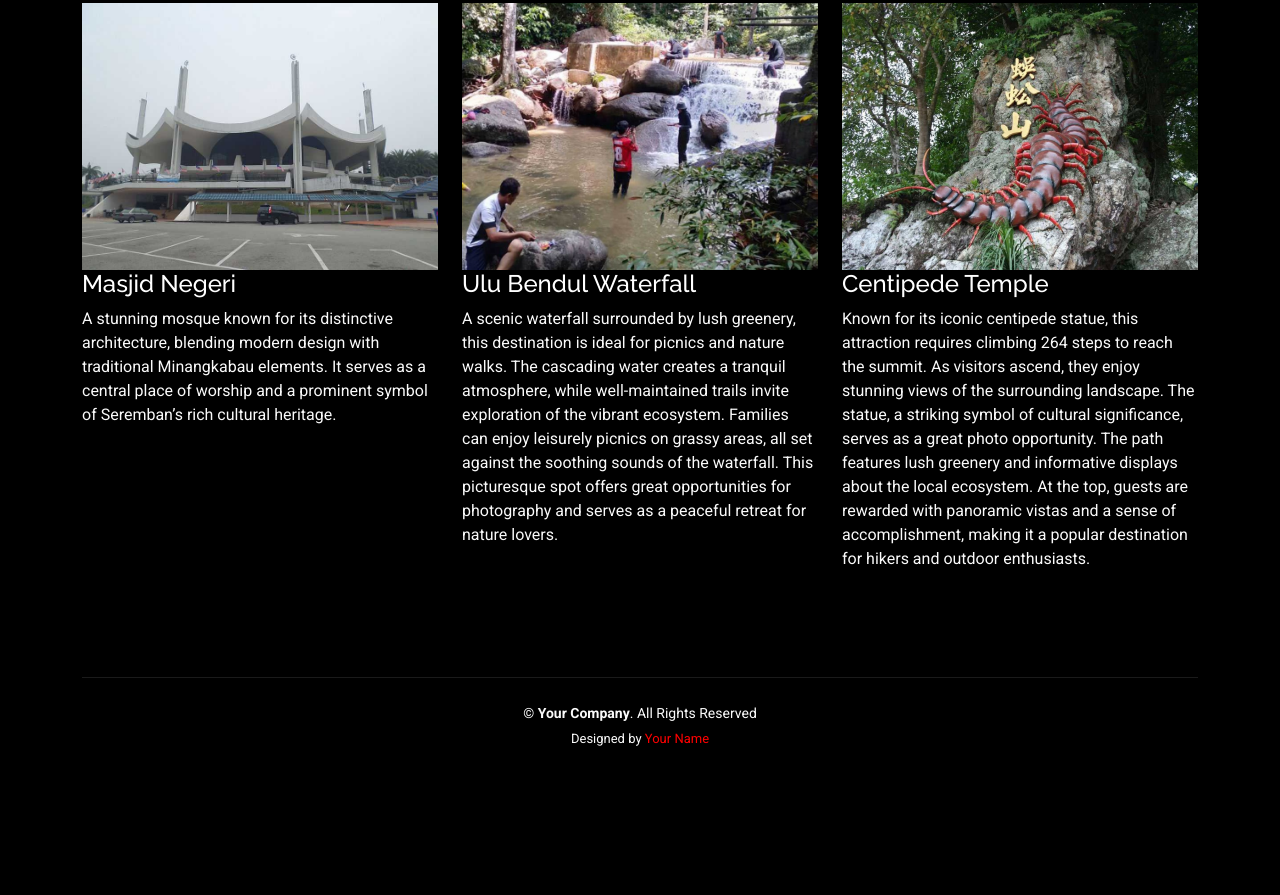
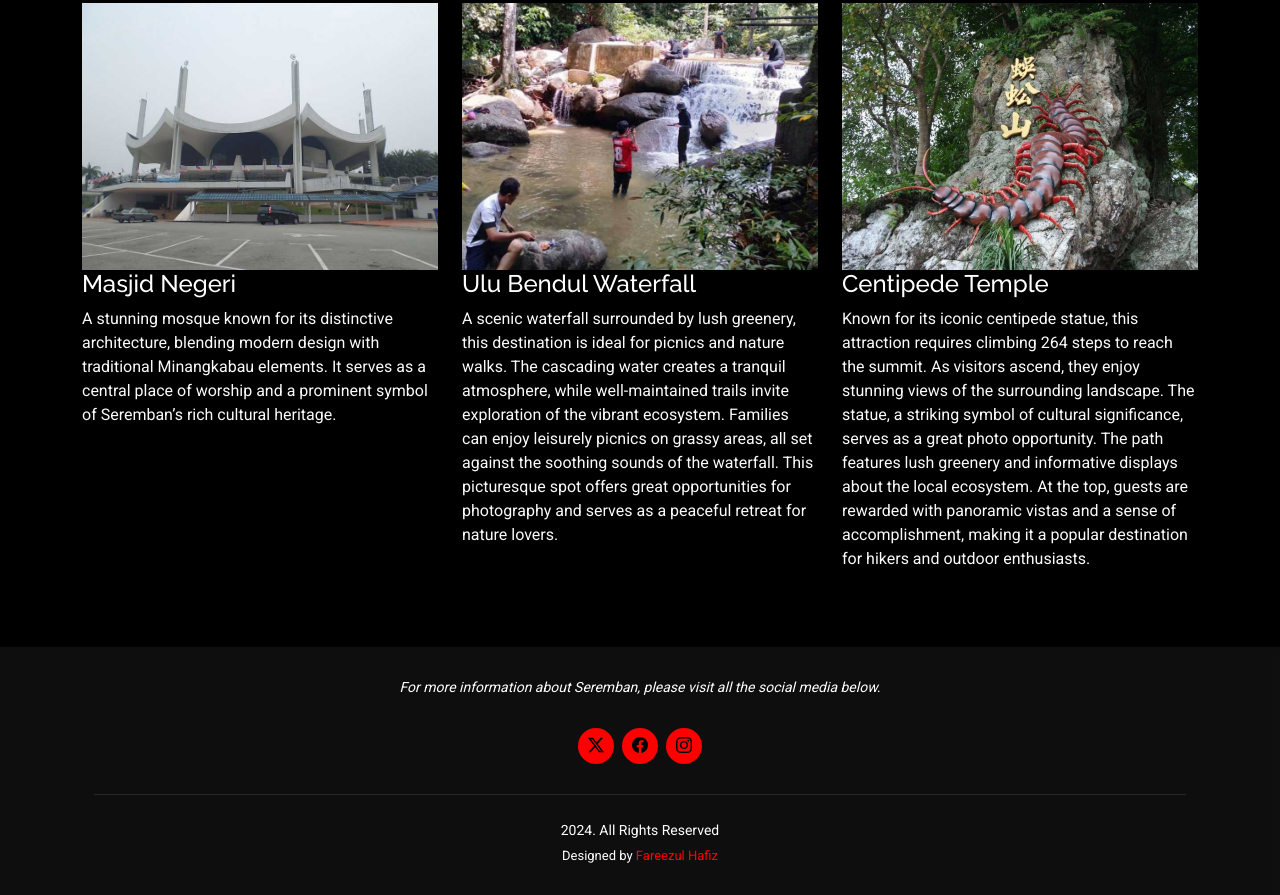
Before and after one commit to fareezulhafiz/Quiz-1-WebPro, a plain HTML site: page tourist.html in a window 1280 px wide. Shown: the part 1631-2526 px from the top of the page. Before the commit the page ends 2409 px from the top, so only its background shows below. Drawn offline with Linux system fonts and the light colour scheme.

Commit message:
Update tourist.html

```diff
--- a/tourist.html
+++ b/tourist.html
@@ -201,16 +201,24 @@
 
   </main><!-- End #main -->
 
-  <footer id="footer" class="footer">
+  <footer id="footer" class="footer dark-background">
     <div class="container">
-      <div class="copyright">
-        &copy; <strong><span>Your Company</span></strong>. All Rights Reserved
+      <p>For more information about Seremban, please visit all the social media below.</p>
+      <div class="social-links d-flex justify-content-center">
+        <a href="https://x.com/nismilanpeople"><i class="bi bi-twitter-x"></i></a>
+        <a href="https://www.facebook.com/groups/3117437738342973"><i class="bi bi-facebook"></i></a>
+        <a href="https://www.instagram.com/n9.foodie/"><i class="bi bi-instagram"></i></a>
       </div>
-      <div class="credits">
-        Designed by <a href="#">Your Name</a>
+      <div class="container">
+        <div class="copyright">
+           <span>2024. All Rights Reserved</span>
+        </div>
+        <div class="credits">
+          Designed by <a href="https://www.instagram.com/fareezvl/">Fareezul Hafiz</a>
+        </div>
       </div>
     </div>
-  </footer><!-- End Footer -->
+  </footer>
 
   <a href="#" class="scroll-top d-flex align-items-center justify-content-center"><i class="bi bi-arrow-up-short"></i></a>
 
```
